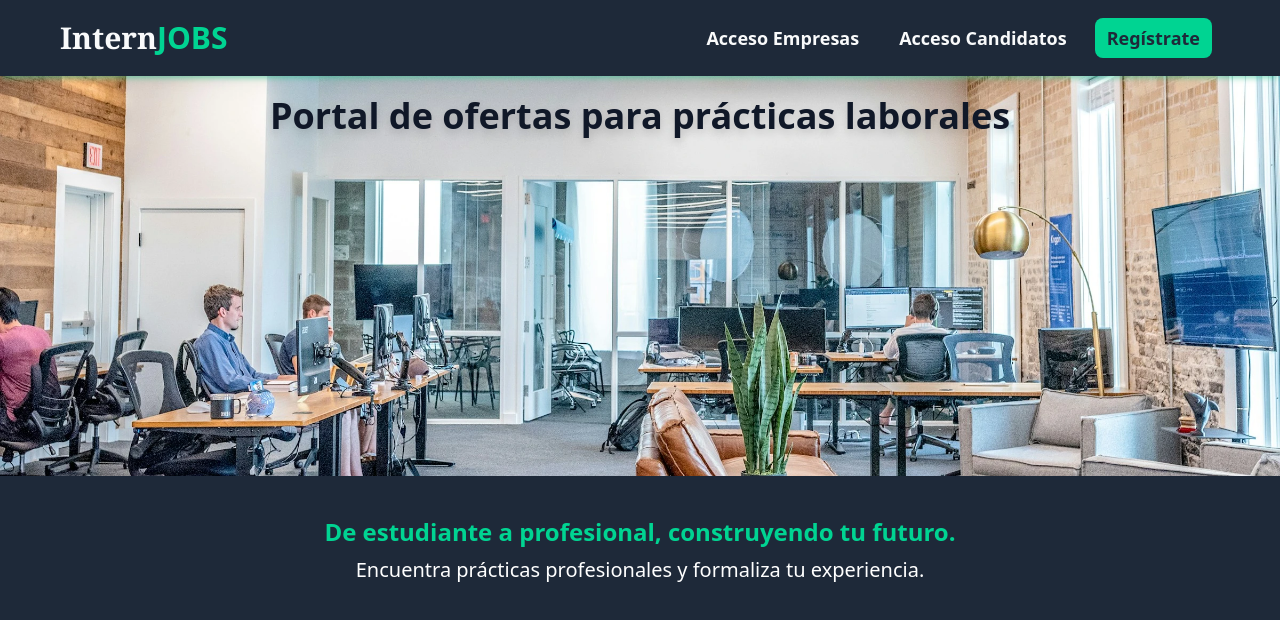
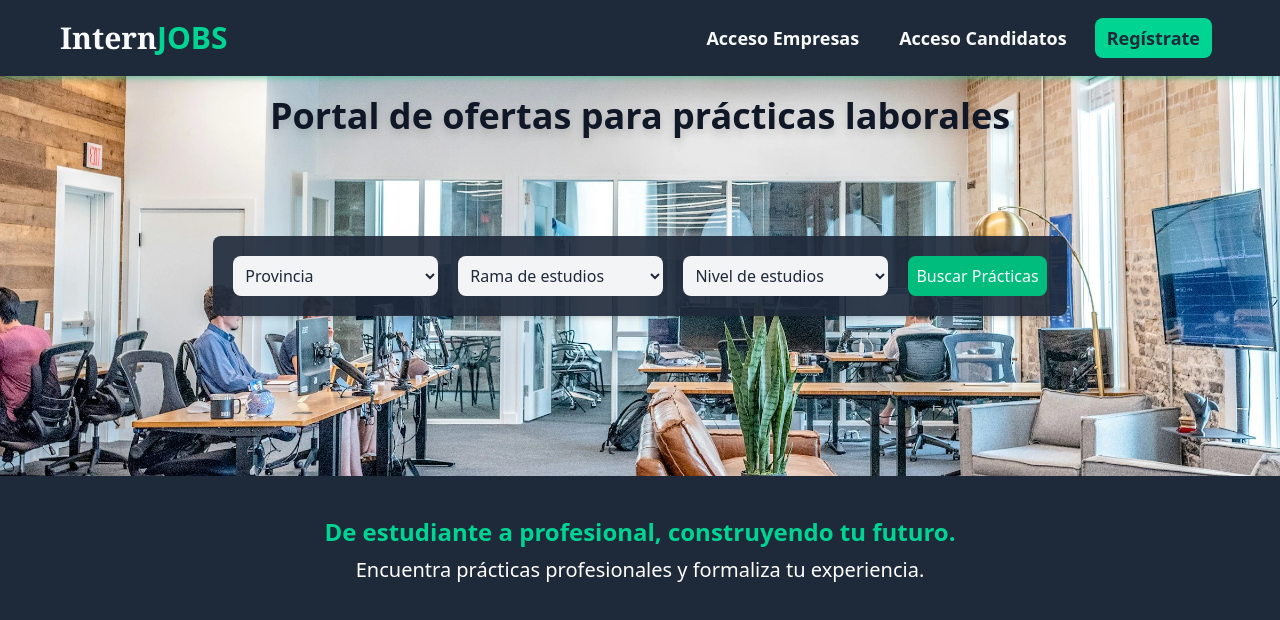
Before and after one commit to oserranom/InternJobs, a Vue app in the folder Frontend/: page / in a window 1280 px wide. Shown: the top 620 px of the page. Built offline with nearby package versions, Linux system fonts and the light colour scheme.

Commit message:
componente searchBar.

```diff
--- /dev/null
+++ b/Frontend/src/components/SearchBar.vue
@@ -0,0 +1,72 @@
+<script setup>
+import { reactive } from 'vue';
+
+const searchForm = reactive({
+  provincia: '',
+  rama: '',
+  nivel: '',
+});
+
+function handleSubmit() {
+  console.log('Datos del formulario:', searchForm);
+}
+</script>
+
+<template>
+  <div
+    class="relative w-full h-[250px] md:h-[400px] bg-[url('/img/office.webp')] bg-cover bg-center md:bg-[center_bottom_40%]
+          bg-no-repeat flex items-center justify-center"
+  >
+    <h1 class="absolute top-5 text-4xl font-semibold text-gray-900 text-center drop-shadow-lg">
+      Portal de ofertas para prácticas laborales
+    </h1>
+
+    <form
+      @submit.prevent="handleSubmit"
+      class="absolute w-full md:w-2/3 bg-gray-800/90 p-5 rounded-lg shadow-md flex flex-col md:flex-row gap-3 md:gap-5"
+    >
+      <!-- Select Provincia -->
+      <select
+        v-model="searchForm.provincia"
+        class="w-full md:flex-1 p-2 rounded-lg bg-gray-100 text-gray-800"
+      >
+        <option disabled value="">Provincia</option>
+        <option value="MAD">Madrid</option>
+        <option value="BCN">Barcelona</option>
+        <option value="VAL">Valencia</option>
+        <option value="MAL">Málaga</option>
+      </select>
+
+      <!-- Select Rama de estudios -->
+      <select
+        v-model="searchForm.rama"
+        class="w-full md:flex-1 p-2 rounded-lg bg-gray-100 text-gray-800"
+      >
+        <option disabled value="">Rama de estudios</option>
+        <option value="it">Informática y telecomunicaciones</option>
+        <option value="marketing">Comercio y marketing</option>
+        <option value="sanidad">Sanidad</option>
+        <option value="quimica">Química</option>
+        <option value="electricidad">Eelectricidad</option>
+
+      </select>
+
+      <!-- Select Nivel de estudios -->
+      <select
+        v-model="searchForm.nivel"
+        class="w-full md:flex-1 p-2 rounded-lg bg-gray-100 text-gray-800"
+      >
+        <option disabled value="">Nivel de estudios</option>
+        <option value="CFGM">Grado</option>
+        <option value="CFGS">Máster</option>
+      </select>
+
+      <button
+        type="submit"
+        class="w-full md:w-auto p-2 rounded-lg bg-emerald-500 text-gray-50 hover:bg-emerald-600 transition duration-300"
+      >
+        Buscar Prácticas
+      </button>
+    </form>
+  </div>
+</template>
--- a/Frontend/src/views/HomeView.vue
+++ b/Frontend/src/views/HomeView.vue
@@ -1,4 +1,6 @@
-<script setup></script>
+<script setup>
+  import SearchBar from '@/components/SearchBar.vue'
+</script>
 
 <template>
   <div
@@ -9,9 +11,7 @@
       Portal de ofertas para prácticas laborales
     </h1>
 
-    <div class="absolute w-2/3 text-center bg-gray-800/20">
-
-    </div>
+    <SearchBar />
 
   </div>
 
```
Also changed, not shown: Frontend/public/Logo/iJ.svg, Frontend/public/Logo/iJ2.svg (added).
